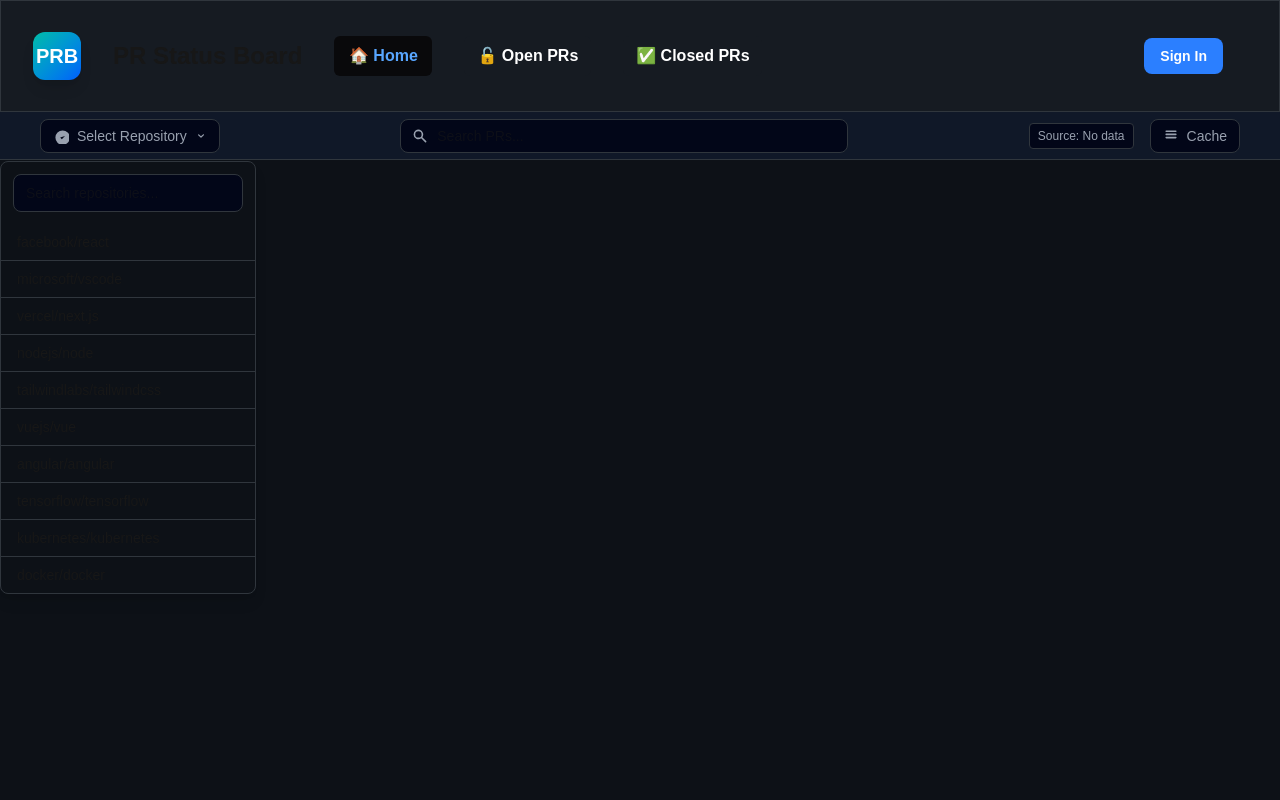
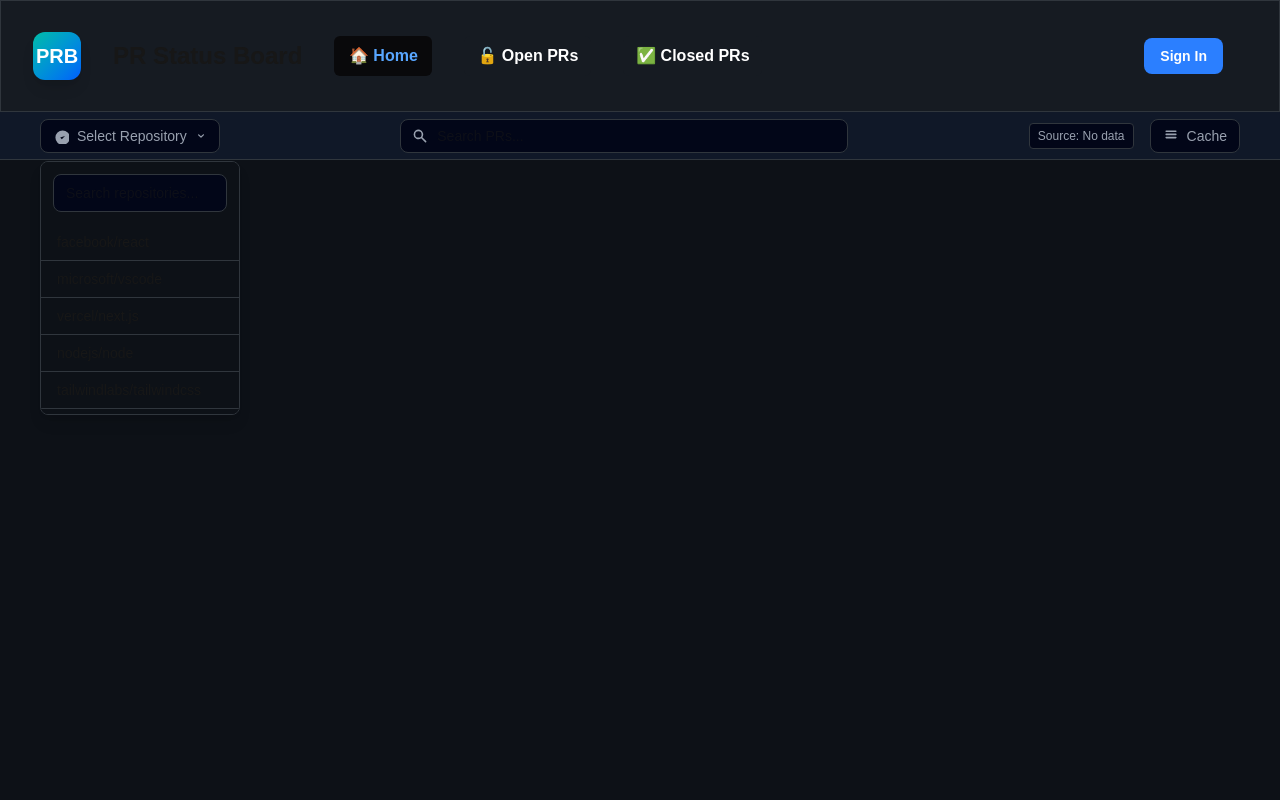
Before and after one commit to chingu-voyages/V57-tier3-team-37, a Next.js app in the folder project-pr-team37/: page /openRequests in a window 1280 px wide. Both pictures are taken after a click on the button "Select Repository". Shown: the top 800 px of the page. Built offline with nearby package versions, Linux system fonts and the light colour scheme.

Commit message:
filter changes

```diff
--- a/project-pr-team37/src/app/components/filter.tsx
+++ b/project-pr-team37/src/app/components/filter.tsx
@@ -34,7 +34,7 @@ export default function filter() {
                         </button>
 
                         {isRepoDropdownOpen && (
-                        <div id="repoDropdown" className={`absolute left-0 mt-2 w-full lg:w-64 bg-[#0d1117] border border-[#30363D] rounded-lg shadow-lg z-50 ${isRepoDropdownOpen ? '' : 'hidden'}`}>
+                        <div id="repoDropdown" className={`absolute left-0 mt-2 w-full ml-10 overflow-y-auto thin-scrollbar lg:w-64 bg-[#0d1117] border border-[#30363D] max-w-[200px] max-h-[254px] rounded-lg shadow-lg z-50 ${isRepoDropdownOpen ? '' : 'hidden'}`}>
                           <div className="p-3">
                             <input type="text" id="repoSearch" placeholder="Search repositories..." className="w-full bg-slate-950 border border-[#30363D] rounded-lg px-3 py-2 text-sm focus:outline-none focus:ring-2 focus:ring-blue-500"/>
                           </div>
@@ -77,7 +77,7 @@ export default function filter() {
                         </button>
 
                         { isCachingDropdownOpen && (
-                        <div id="cachingDropdown" className={`absolute right-0 mt-2 w-72 bg-[#0d1117] border border-[#30363D]  rounded-lg shadow-lg z-50 ${isCachingDropdownOpen ? '' : 'hidden'}`}>
+                        <div id="cachingDropdown" className={`absolute right-0 mt-2 max-h-[288px] max-w-[190px] mr-10 w-72 bg-[#0d1117] border border-[#30363D]  rounded-lg shadow-lg z-50 ${isCachingDropdownOpen ? '' : 'hidden'}`}>
                             <div className="p-4 border-b border-[#30363D] ">
                                 <div className="text-sm font-medium text-white" id="cacheTitle">Cache (No repository selected)</div>
                                 <div className="text-xs text-gray-400 mt-1" id="cacheSubtitle">No cache available</div>
```
